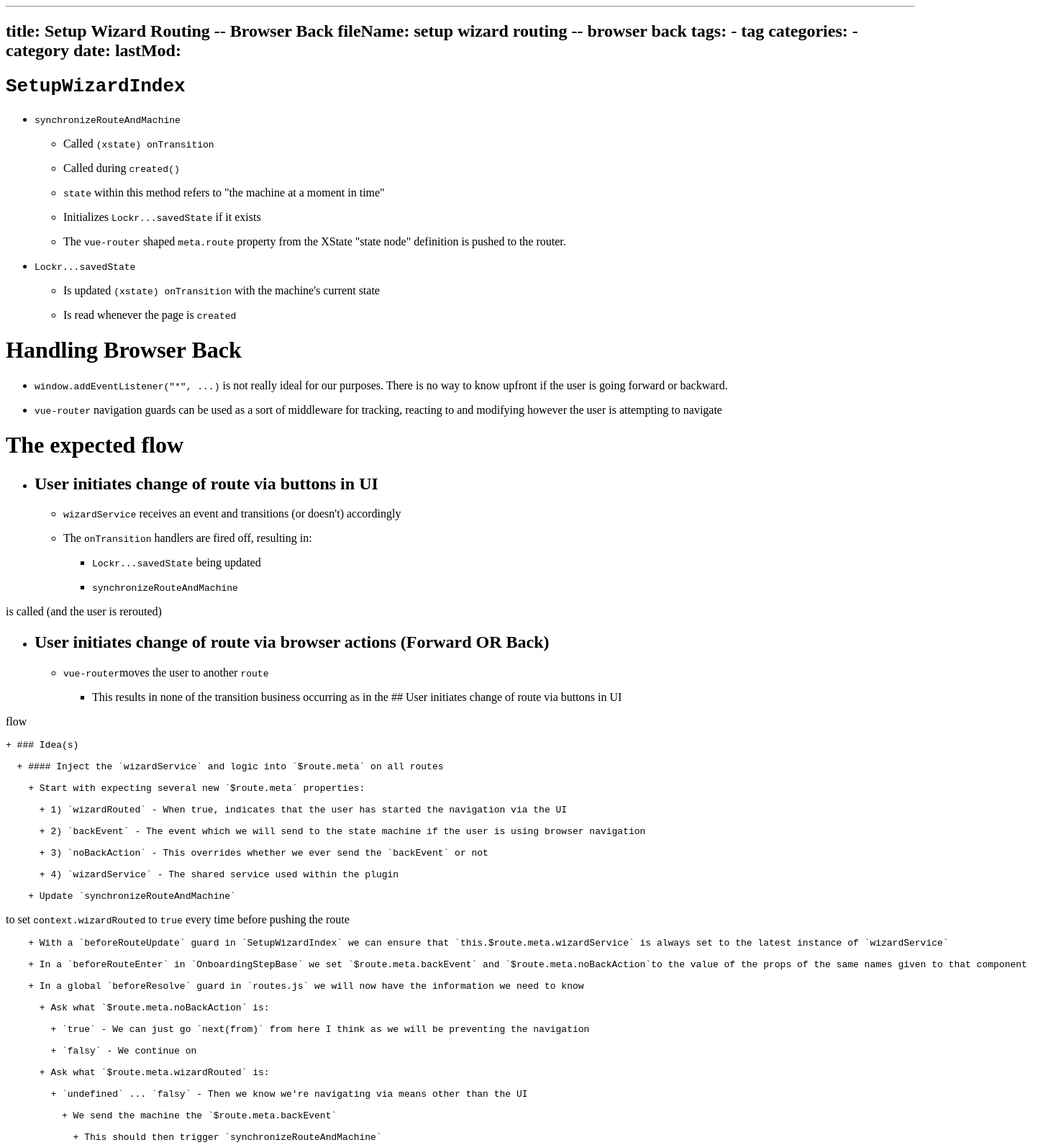
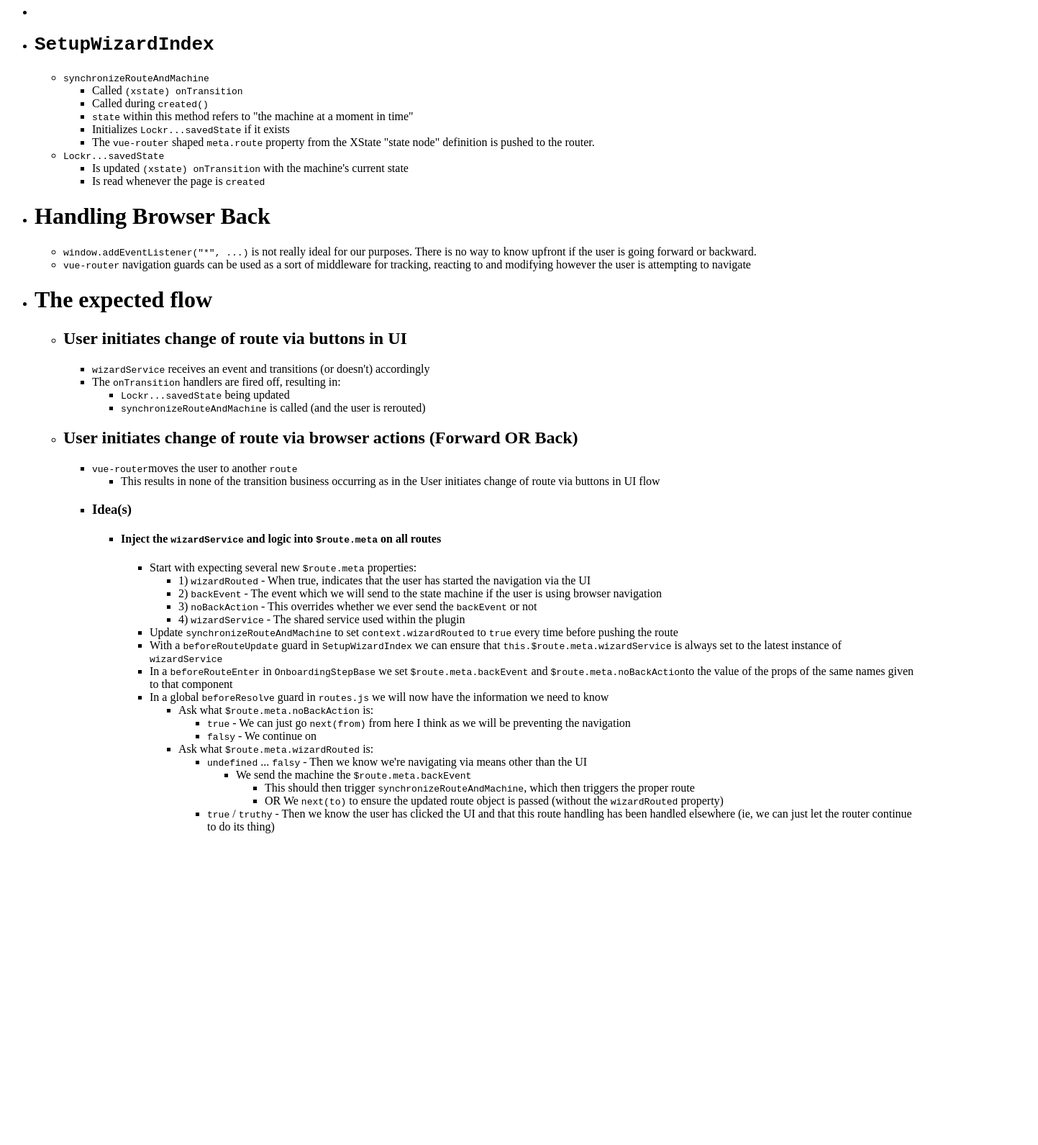
Before and after one commit to nucleogenesis/nucleopages, a plain HTML site: page index.html in a window 1280 px wide. Shown: the top 1591 px of the page at 72% size, 1443 px wide, since content can reach past the window. After the commit the page ends 1174 px from the top, so only its background shows below. Drawn offline with Linux system fonts and the light colour scheme.

Commit message:
Update index.html

```diff
--- a/index.html
+++ b/index.html
@@ -1,113 +1,110 @@
-<hr>
-<h2 id="title-setup-wizard-routing----browser-back-filename-setup-wizard-routing----browser-back-tags---tag-categories---category-date--lastmod">title: Setup Wizard Routing -- Browser Back
-fileName: setup wizard routing -- browser back
-tags:
-- tag
-categories:
-- category
-date:
-lastMod: </h2>
-<h1 id="setupwizardindex"><code>SetupWizardIndex</code></h1>
+<!-- directives: [] -->
+<div id="content">
   <ul>
-<li><p><code>synchronizeRouteAndMachine</code></p>
+    <li>
+      <p>
+        <br />
+</p>
+    </li>
+    <li>
+      <h1><code>SetupWizardIndex</code></h1>
       <ul>
-<li><p>Called <code>(xstate) onTransition</code></p>
+        <li><code>synchronizeRouteAndMachine</code>
+          <ul>
+            <li>Called <code>(xstate) onTransition</code></li>
+            <li>Called during <code>created()</code></li>
+            <li><code>state</code> within this method refers to &quot;the machine at a moment in time&quot;</li>
+            <li>Initializes <code>Lockr...savedState</code> if it exists</li>
+            <li>The <code>vue-router</code> shaped <code>meta.route</code> property from the XState &quot;state node&quot; definition is pushed to the router.</li>
+          </ul>
         </li>
-<li><p>Called during <code>created()</code></p>
-</li>
-<li><p><code>state</code> within this method refers to &quot;the machine at a moment in time&quot;</p>
-</li>
-<li><p>Initializes <code>Lockr...savedState</code> if it exists</p>
-</li>
-<li><p>The <code>vue-router</code> shaped <code>meta.route</code> property from the XState &quot;state node&quot; definition is pushed to the router.</p>
+        <li><code>Lockr...savedState</code>
+          <ul>
+            <li>Is updated <code>(xstate) onTransition</code> with the machine&apos;s current state</li>
+            <li>Is read whenever the page is <code>created</code></li>
+          </ul>
         </li>
       </ul>
     </li>
-<li><p><code>Lockr...savedState</code></p>
+    <li>
+      <h1>Handling Browser Back</h1>
       <ul>
-<li><p>Is updated <code>(xstate) onTransition</code> with the machine&#39;s current state</p>
+        <li><code>window.addEventListener(&quot;*&quot;, ...)</code> is not really ideal for our purposes. There is no way to know upfront if the user is going forward or backward.</li>
+        <li><code>vue-router</code> navigation guards can be used as a sort of middleware for tracking, reacting to and modifying however the user is attempting to navigate</li>
+      </ul>
     </li>
-<li><p>Is read whenever the page is <code>created</code></p>
+    <li>
+      <h1>The expected flow</h1>
+      <ul>
+        <li>
+          <h2>User initiates change of route via buttons in UI</h2>
+          <ul>
+            <li><code>wizardService</code> receives an event and transitions (or doesn&apos;t) accordingly</li>
+            <li>The <code>onTransition</code> handlers are fired off, resulting in:
+              <ul>
+                <li><code>Lockr...savedState</code> being updated</li>
+                <li><code>synchronizeRouteAndMachine</code> is called (and the user is rerouted)</li>
+              </ul>
             </li>
           </ul>
         </li>
+        <li>
+          <h2>User initiates change of route via browser actions (Forward <b>OR</b> Back)</h2>
+          <ul>
+            <li><code>vue-router</code>moves the user to another <code>route</code>
+              <ul>
+                <li>This results in none of the transition business occurring as in the User initiates change of route via buttons in UI flow</li>
               </ul>
-<h1 id="handling-browser-back">Handling Browser Back</h1>
+            </li>
+            <li>
+              <h3>Idea(s)</h3>
               <ul>
-<li><p><code>window.addEventListener(&quot;*&quot;, ...)</code> is not really ideal for our purposes. There is no way to know upfront if the user is going forward or backward.</p>
+                <li>
+                  <h4>Inject the <code>wizardService</code> and logic into <code>$route.meta</code> on all routes</h4>
+                  <ul>
+                    <li>Start with expecting several new <code>$route.meta</code> properties:
+                      <ul>
+                        <li>1) <code>wizardRouted</code> - When true, indicates that the user has started the navigation via the UI</li>
+                        <li>2) <code>backEvent</code> - The event which we will send to the state machine if the user is using browser navigation</li>
+                        <li>3) <code>noBackAction</code> - This overrides whether we ever send the <code>backEvent</code> or not</li>
+                        <li>4) <code>wizardService</code> - The shared service used within the plugin</li>
+                      </ul>
                     </li>
-<li><p><code>vue-router</code> navigation guards can be used as a sort of middleware for tracking, reacting to and modifying however the user is attempting to navigate</p>
+                    <li>Update <code>synchronizeRouteAndMachine</code> to set <code>context.wizardRouted</code> to <code>true</code> every time before pushing the route</li>
+                    <li>With a <code>beforeRouteUpdate</code> guard in <code>SetupWizardIndex</code> we can ensure that <code>this.$route.meta.wizardService</code> is always set to the latest instance of <code>wizardService</code></li>
+                    <li>In a <code>beforeRouteEnter</code> in <code>OnboardingStepBase</code> we set <code>$route.meta.backEvent</code> and <code>$route.meta.noBackAction</code>to the value of the props of the same names given to that component</li>
+                    <li>In a global <code>beforeResolve</code> guard in <code>routes.js</code> we will now have the information we need to know
+                      <ul>
+                        <li>Ask what <code>$route.meta.noBackAction</code> is:
+                          <ul>
+                            <li><code>true</code> - We can just go <code>next(from)</code> from here I think as we will be preventing the navigation</li>
+                            <li><code>falsy</code> - We continue on</li>
+                          </ul>
+                        </li>
+                        <li>Ask what <code>$route.meta.wizardRouted</code> is:
+                          <ul>
+                            <li><code>undefined</code> ... <code>falsy</code> - Then we know we&apos;re navigating via means other than the UI
+                              <ul>
+                                <li>We send the machine the <code>$route.meta.backEvent</code>
+                                  <ul>
+                                    <li>This should then trigger <code>synchronizeRouteAndMachine</code>, which then triggers the proper route</li>
+                                    <li>OR We <code>next(to)</code> to ensure the updated route object is passed (without the <code>wizardRouted</code> property)</li>
+                                  </ul>
                                 </li>
                               </ul>
-<h1 id="the-expected-flow">The expected flow</h1>
-<ul>
-<li><h2 id="user-initiates-change-of-route-via-buttons-in-ui">User initiates change of route via buttons in UI</h2>
-<ul>
-<li><p><code>wizardService</code> receives an event and transitions (or doesn&#39;t) accordingly</p>
                             </li>
-<li><p>The <code>onTransition</code> handlers are fired off, resulting in:</p>
-<ul>
-<li><p><code>Lockr...savedState</code> being updated</p>
-</li>
-<li><p><code>synchronizeRouteAndMachine</code></p>
+                            <li><code>true</code> / <code>truthy</code> - Then we know the user has clicked the UI and that this route handling has been handled elsewhere (ie, we can just let the router continue to do its thing)</li>
+                          </ul>
                         </li>
                       </ul>
                     </li>
                   </ul>
                 </li>
               </ul>
-<p> is called (and the user is rerouted)</p>
-<ul>
-<li><h2 id="user-initiates-change-of-route-via-browser-actions-forward-or-back">User initiates change of route via browser actions (Forward <strong>OR</strong> Back)</h2>
-<ul>
-<li><p><code>vue-router</code>moves the user to another <code>route</code></p>
-<ul>
-<li>This results in none of the transition business occurring as in the ## User initiates change of route via buttons in UI</li>
+            </li>
           </ul>
         </li>
       </ul>
     </li>
   </ul>
-<p> flow</p>
-<pre><code>+ ### Idea(s)
-
-  + #### Inject the `wizardService` and logic into `$route.meta` on all routes
-
-    + Start with expecting several new `$route.meta` properties:
-
-      + 1) `wizardRouted` - When true, indicates that the user has started the navigation via the UI
-
-      + 2) `backEvent` - The event which we will send to the state machine if the user is using browser navigation
-
-      + 3) `noBackAction` - This overrides whether we ever send the `backEvent` or not
-
-      + 4) `wizardService` - The shared service used within the plugin
-
-    + Update `synchronizeRouteAndMachine`
-</code></pre>
-<p> to set <code>context.wizardRouted</code> to <code>true</code> every time before pushing the route</p>
-<pre><code>    + With a `beforeRouteUpdate` guard in `SetupWizardIndex` we can ensure that `this.$route.meta.wizardService` is always set to the latest instance of `wizardService`
-
-    + In a `beforeRouteEnter` in `OnboardingStepBase` we set `$route.meta.backEvent` and `$route.meta.noBackAction`to the value of the props of the same names given to that component
-
-    + In a global `beforeResolve` guard in `routes.js` we will now have the information we need to know
-
-      + Ask what `$route.meta.noBackAction` is:
-
-        + `true` - We can just go `next(from)` from here I think as we will be preventing the navigation
-
-        + `falsy` - We continue on
-
-      + Ask what `$route.meta.wizardRouted` is:
-
-        + `undefined` ... `falsy` - Then we know we&#39;re navigating via means other than the UI
-
-          + We send the machine the `$route.meta.backEvent`
-
-            + This should then trigger `synchronizeRouteAndMachine`
-</code></pre>
-<p>, which then triggers the proper route</p>
-<pre><code>            + OR We `next(to)` to ensure the updated route object is passed (without the `wizardRouted` property)
-
-        + `true` / `truthy` - Then we know the user has clicked the UI and that this route handling has been handled elsewhere (ie, we can just let the router continue to do its thing)
-</code></pre>
+</div>
```
Lines whose indentation alone changed are shown as unchanged.
